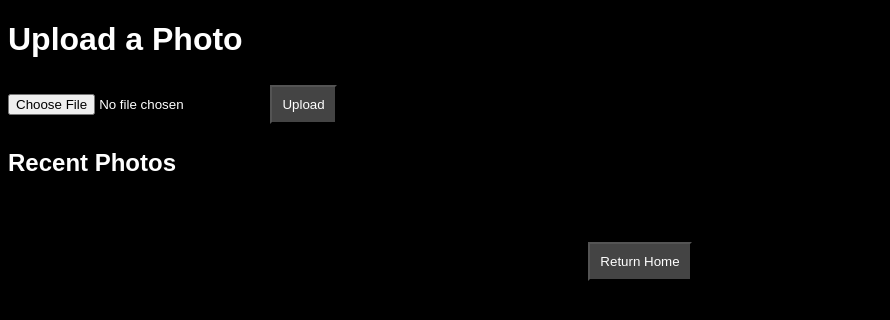
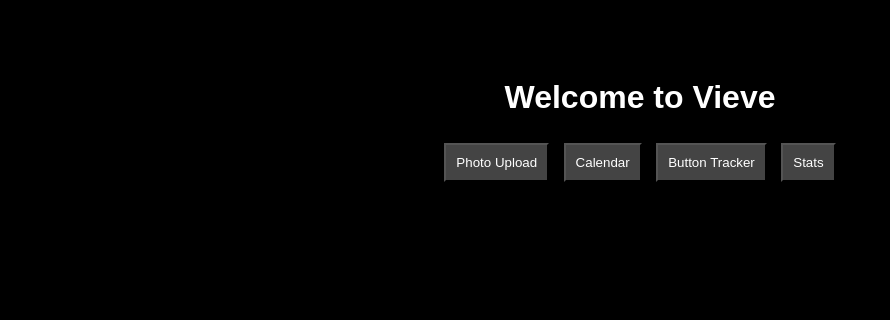
Before and after one commit to ctscreweder/vieve, a Flask app: page /upload in a window 1280 px wide. Shown: the top 320 px of the page, without its empty margins (0-890 px from the left). Run offline with Flask 3, Linux system fonts and the light colour scheme; data that the repository does not hold is empty; parts of the project's set-up code (start-up, migrations or seed data) failed here and were passed over.

Commit message:
Update upload.html

```diff
--- a/roles/vieve/files/app/templates/upload.html
+++ b/roles/vieve/files/app/templates/upload.html
@@ -1,33 +1,15 @@
 <!DOCTYPE html>
 <html>
 <head>
-  <title>Photo Upload</title>
+  <title>Vieve Home</title>
   <link rel="stylesheet" href="/static/style.css">
-  <style>
-    .gallery { display: grid; grid-template-columns: repeat(3, 600px); gap: 10px; justify-content: center; }
-    .photo { position: relative; }
-    .delete { position: absolute; top: 5px; right: 5px; background: red; color: white; border: none; padding: 5px; cursor: pointer; }
-  </style>
+  <style>body { text-align: center; padding-top: 50px; }</style>
 </head>
 <body>
-  <h1>Upload a Photo</h1>
-  <form method="POST" enctype="multipart/form-data">
-    <input type="file" name="photo" required>
-    <button type="submit">Upload</button>
-  </form>
-  <h2>Recent Photos</h2>
-  <div class="gallery">
-    {% for photo in photos %}
-      <div class="photo">
-        <img src="/static/uploads/{{ photo[0] }}" alt="Photo">
-        <form method="GET" action="/delete/{{ photo[0] }}">
-          <button class="delete">Delete</button>
-        </form>
-      </div>
-    {% endfor %}
-  </div>
-  <div style="text-align:center; margin-top:40px;">
-    <form action="/" method="get"><button>Return Home</button></form>
-  </div>
+  <h1>Welcome to Vieve</h1>
+  <button onclick="location.href='/upload'">Photo Upload</button>
+  <button onclick="location.href='/calendar'">Calendar</button>
+  <button onclick="location.href='/buttons'">Button Tracker</button>
+  <button onclick="location.href='/stats'">Stats</button>
 </body>
 </html>
```
